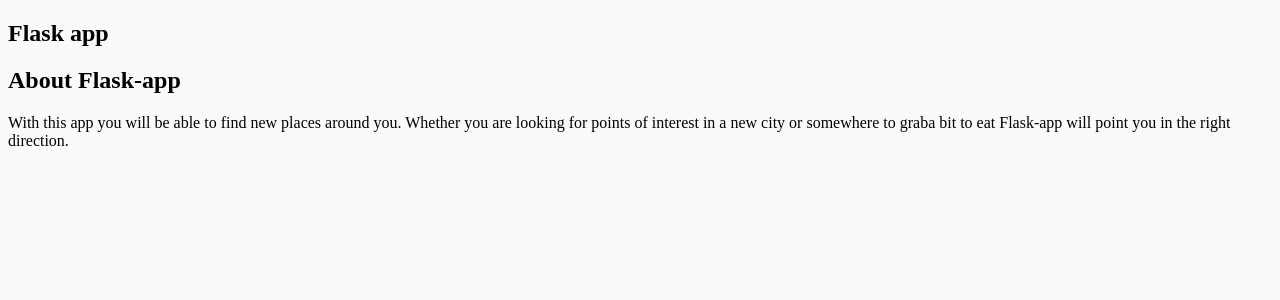
After one commit to tradford/flask-app, a Flask app: page /about in a window 1280 px wide. The commit adds this page. Shown: the top 300 px of the page. Run offline with Flask 2, Linux system fonts and the light colour scheme.

Commit message:
adding about page

```diff
--- a/routes.py
+++ b/routes.py
@@ -6,5 +6,9 @@ app = Flask(__name__)
 def index():
     return render_template("index.html")
 
+@app.route("/about")
+def about():
+    return render_template("about.html")
+
 if __name__ == "__main__":
     app.run(debug=True)
--- a/static/css/main.css
+++ b/static/css/main.css
@@ -5,16 +5,17 @@
 
 
 body {
-    background-color: #f4f4f4;
-    font-family: 'Tangerine', cursive;
-    font-weight: 700;
+    background-color: #fcf9f9;
+    font-weight: 300;
+
 }
 
-h2 {
-    font-weight: 300;
-
+h4 {
+    font-weight: 700;
+    font-family: 'Tangerine', cursive;
     letter-spacing: -1.2px;
-
+    padding-bottom: 40px;
+    font-size: 150%;
 }
 
 a {
@@ -41,6 +42,7 @@ a {
 
 .section-content {
     color: #3a3a3a;
+
     float: left;
     width: 340;
 }
@@ -49,6 +51,7 @@ a {
     float: right;
     position: relative;
     top: 65px;
+    padding-right: 70;
 }
 
 .section-device img {
@@ -60,7 +63,7 @@ a {
     border: 1px solid #1266f1;
     color: #ffffff;
 
-    font-size: 13px;
+    font-size: 16px;
     font-weight: 600;
     letter-spacing: 0.23px;
 
--- /dev/null
+++ b/templates/about.html
@@ -0,0 +1,13 @@
+{% extends "layout.html" %}
+
+{% block content %}
+    <main class="about-section">
+        <article class="container">
+            <h2>About Flask-app</h2>
+            <p> With this app you will be able to find new places around you.
+                Whether you are looking for points of interest in a new city or somewhere
+                to graba bit to eat Flask-app will point you in the right direction.</p>
+
+        </article>
+    </main>
+    {% endblock %}
--- a/templates/layout.html
+++ b/templates/layout.html
@@ -10,9 +10,9 @@
     </head>
     <body>
         <header>
-            <div class="container">
+            <article class="container">
                 <h1 class="title">Flask app</h1>
-            </div>
+            </article>
 
         </header>
 
```
Also changed, not shown: templates/index.html (+9 -5 lines).
